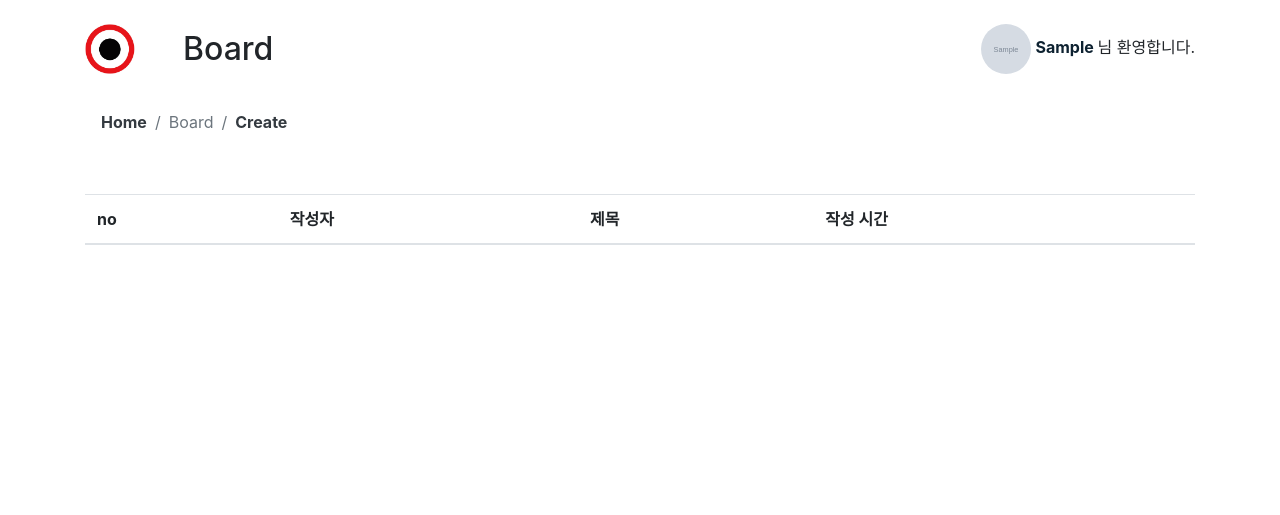
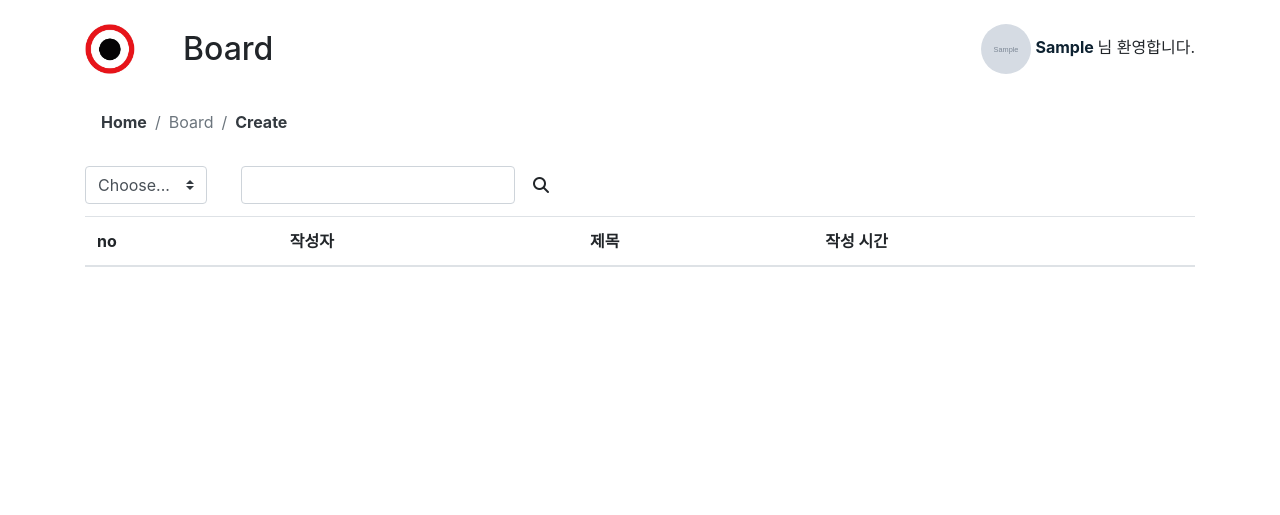
Before and after one commit to unani92/tnts08_django, a Django app: page /board/ in a window 1280 px wide. Shown: the part 106-621 px from the top of the page. Run offline with Django 3.2, Linux system fonts and the light colour scheme; a user stored in the database is signed in; tables that the repository leaves empty hold one stand-in row (values such as "Sample post"); grey boxes marked "Sample" are stand-in pictures; lists and menus that the app fills with data are empty; some libraries are stand-ins or nearby versions; some web fonts are replaced.

Commit message:
search_form

```diff
--- a/board/templates/board/index.html
+++ b/board/templates/board/index.html
@@ -48,7 +48,29 @@
       </ol>
     </div>
 
-    <table class="table my-5">
+    <form action="" method="get">
+      <div class="form-row align-items-center">
+        <div class="col-auto my-1">
+          <label class="mr-sm-2 sr-only" for="inlineFormCustomSelect">Preference</label>
+          <select class="custom-select mr-sm-2" id="inlineFormCustomSelect">
+            <option selected>Choose...</option>
+            <option value="1">제목</option>
+            <option value="2">작성자</option>
+            <option value="3">내용</option>
+          </select>
+        </div>
+        <div class="col-auto my-1">
+          <div class="custom-control custom-checkbox mr-sm-2">
+            <input type="text" class="form-control">
+          </div>
+        </div>
+        <div class="col-auto my-1">
+          <i type="submit" class="fas fa-search"></i>
+        </div>
+      </div>
+    </form>
+
+    <table class="table my-2">
       <thead>
         <tr>
           <th scope="col">no</th>
@@ -167,5 +189,5 @@
     </ul>
   {% endif %}
   </nav>
-
+  <div class="board_dummy"></div>
 {% endblock %}
```
